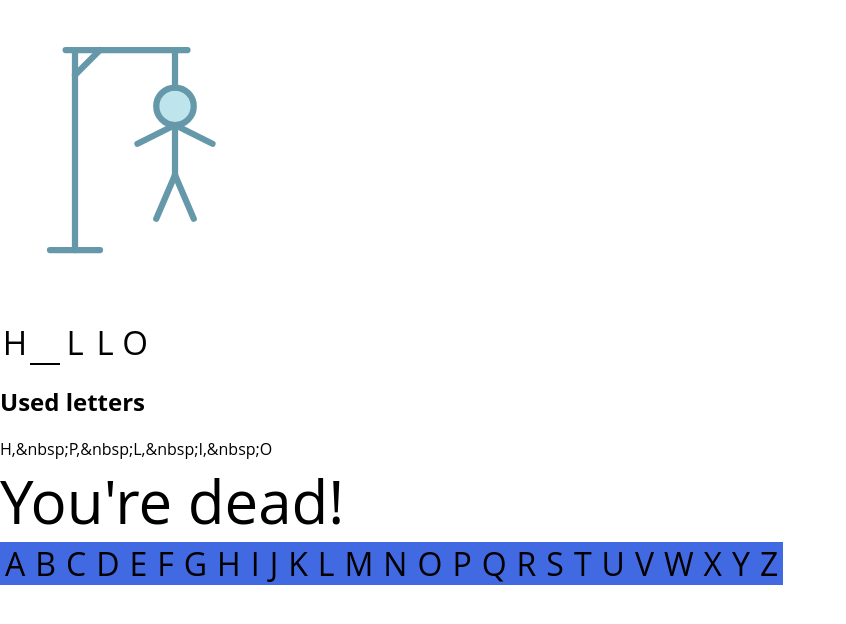
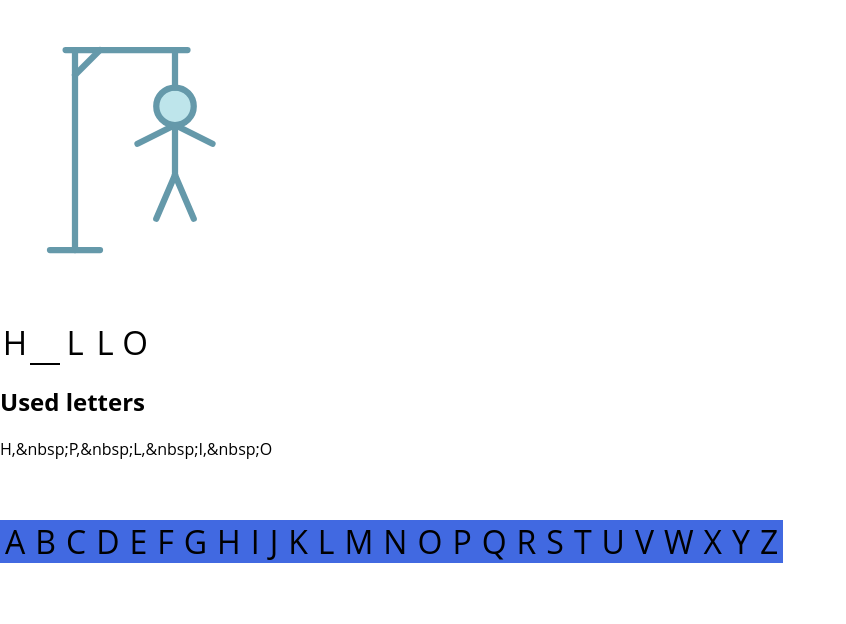
Before and after one commit to pauIbanez/w4ch2-berenguer-pauI, a React (Create React App) app: page / in a window 1280 px wide. Shown: the top 624 px of the page, without its empty margins (0-846 px from the left). Built offline with nearby package versions, Linux system fonts and the light colour scheme.

Commit message:
Added fixed height to the game-result section

```diff
--- a/src/App.css
+++ b/src/App.css
@@ -43,6 +43,7 @@ svg > * {
 }
 .game-result {
   font-size: 60px;
+  height: 60px;
 }
 .letters {
   margin: 0;
--- a/src/App.js
+++ b/src/App.js
@@ -72,7 +72,7 @@ function App() {
         letters={["h", "p", "l", "i", "o"]}
         classUsedLetter="used-letter"
       />
-      <section className="game-result">You're dead!</section>
+      <section className="game-result"></section>
       <ul className="letters">{letterComponents}</ul>
     </>
   );
```
